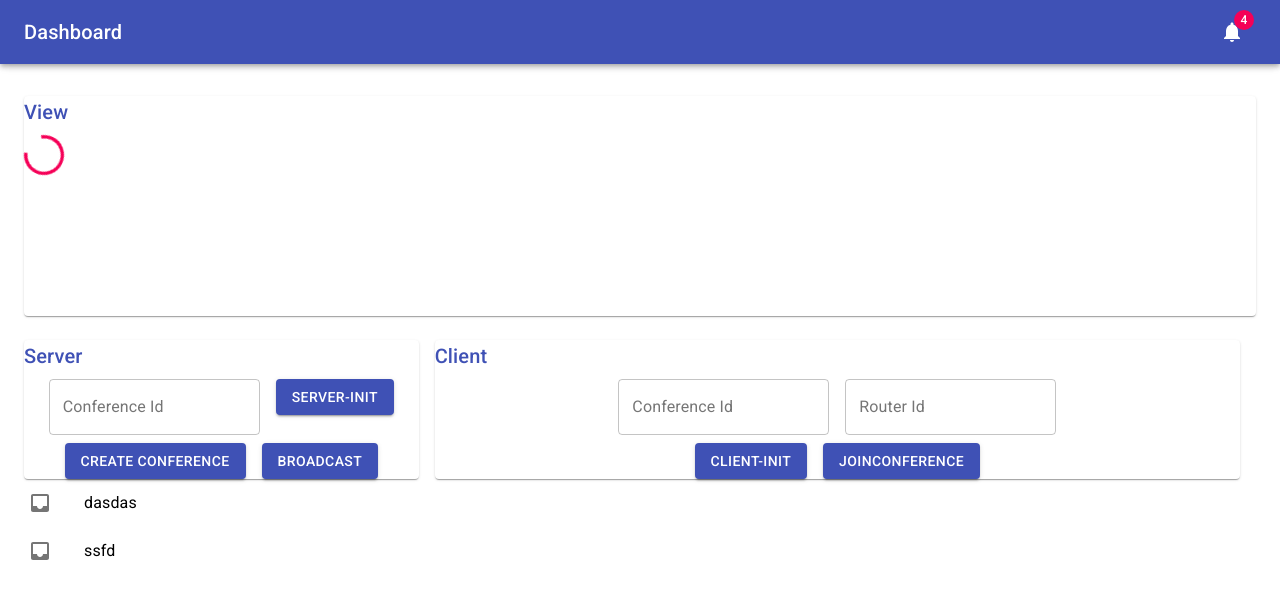
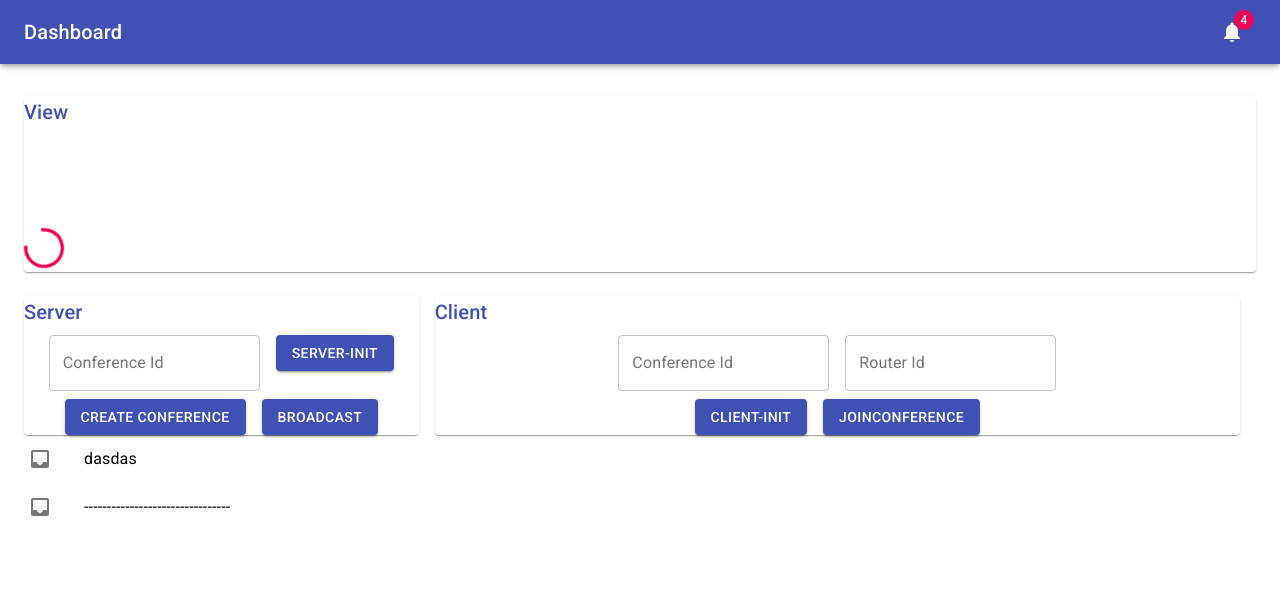
Before and after one commit to codemax699/VirtualClassRoom, a React (Create React App) app in the folder frontend-demo/: page / in a window 1280 px wide. Shown: the top 598 px of the page. Built offline with nearby package versions, Linux system fonts and the light colour scheme.

Commit message:
fix self view video loading issue

```diff
--- a/frontend-demo/src/components/ClassRoom.js
+++ b/frontend-demo/src/components/ClassRoom.js
@@ -22,7 +22,7 @@ import ListItemIcon from "@material-ui/core/ListItemIcon";
 import ListItemText from "@material-ui/core/ListItemText";
 import Divider from "@material-ui/core/Divider";
 import InboxIcon from "@material-ui/icons/Inbox";
-import DraftsIcon from "@material-ui/icons/Drafts";
+import LocalVideo from './LocalVideo';
 
 const drawerWidth = 240;
 
@@ -106,14 +106,13 @@ const useStyles = makeStyles((theme) => ({
 }));
 
 export default function ClassRoom() {
-  const localVideoRef = React.createRef();
   const classes = useStyles();
   const [conferenceId, setConferenceId] = useState("");
   const [routerId, setRouterId] = useState("");
   const [consumers, setConsumers] = useState({});
-  const [isLoading, setIsLoading] = useState(true);
   const [isConsumer, setIsConsumer] = useState(false);
-  const [eventMsg, setEventMsg] = useState(["ssfd"]);
+  const [eventMsg, setEventMsg] = useState(["--------------------------------"]);
+  const [mediaStream, setMediaStream] = useState({});
 
   const events = {
     onBroadcastSuccess:(val)=>{
@@ -146,10 +145,7 @@ export default function ClassRoom() {
     onMyStream: (mStream) => {
       try {
         console.log("SoftPhone", "events", "onMyStream");
-        localVideoRef.current.srcObject = mStream;
-        localVideoRef.current.addEventListener("loadeddata", (event) => {
-          setIsLoading(false);
-        });
+        setMediaStream(mStream);
       } catch (error) {
         console.error("SoftPhone", "events", "onMyStream", error);
       }
@@ -315,19 +311,7 @@ export default function ClassRoom() {
 
                   {!isConsumer && (
                     <Grid item>
-                      {isLoading && (
-                        <Grid item>
-                          <CircularProgress color="secondary" />
-                        </Grid>
-                      )}
-                      <Grid item>
-                        <video
-                          width={265}
-                          ref={localVideoRef}
-                          autoPlay
-                          playsInline
-                        ></video>
-                      </Grid>
+                      <LocalVideo id={"asffafsa"} mediaStream={mediaStream} onClick={()=>console.log('---------------')}/>
                     </Grid>
                   )}
                   {isConsumer && (
--- /dev/null
+++ b/frontend-demo/src/components/LocalVideo.js
@@ -0,0 +1,33 @@
+import React, { useEffect, useState } from "react";
+import CircularProgress from "@material-ui/core/CircularProgress";
+
+const LocalVideo = ({ id, mediaStream, onClick }) => {
+  const localVideoRef = React.createRef();
+  const [isLoading, setIsLoading] = useState(true);
+
+  useEffect(() => {
+    try {
+      setIsLoading(true);
+      localVideoRef.current.srcObject = mediaStream;
+      localVideoRef.current.addEventListener("loadeddata", (event) => {
+        setIsLoading(false);
+      });
+    } catch (ex) {
+      console.error(ex);
+    }
+  }, [mediaStream]);
+  return (
+    <>
+      <div
+        onClick={() => {
+          onClick(id);
+        }}
+      >
+        {isLoading && <CircularProgress color="secondary" />}
+        <video width={265} ref={localVideoRef} autoPlay playsInline></video>
+      </div>
+    </>
+  );
+};
+
+export default LocalVideo;
```
